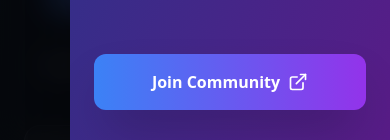
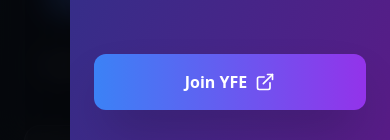
Before and after one commit to jim-X-AI/YFE_Website, a React (Vite) app in the folder frontend/: page /about in a window 390 px wide. Both pictures are taken after a click on the button 345 px from the left and 32 px from the top of the page. Shown: the part 702-842 px from the top of the page. Built offline with nearby package versions, Linux system fonts and the light colour scheme; no server answers.

Commit message:
changed it to join yfe

```diff
--- a/frontend/src/components/Navbar.jsx
+++ b/frontend/src/components/Navbar.jsx
@@ -178,7 +178,7 @@ const Navbar = () => {
                   whileHover={{ scale: 1.02 }}
                   whileTap={{ scale: 0.98 }}
                 >
-                  <span>Join Community</span>
+                  <span>Join YFE</span>
                   <ExternalLink className="w-5 h-5" />
                 </motion.button>
               </div>
```
